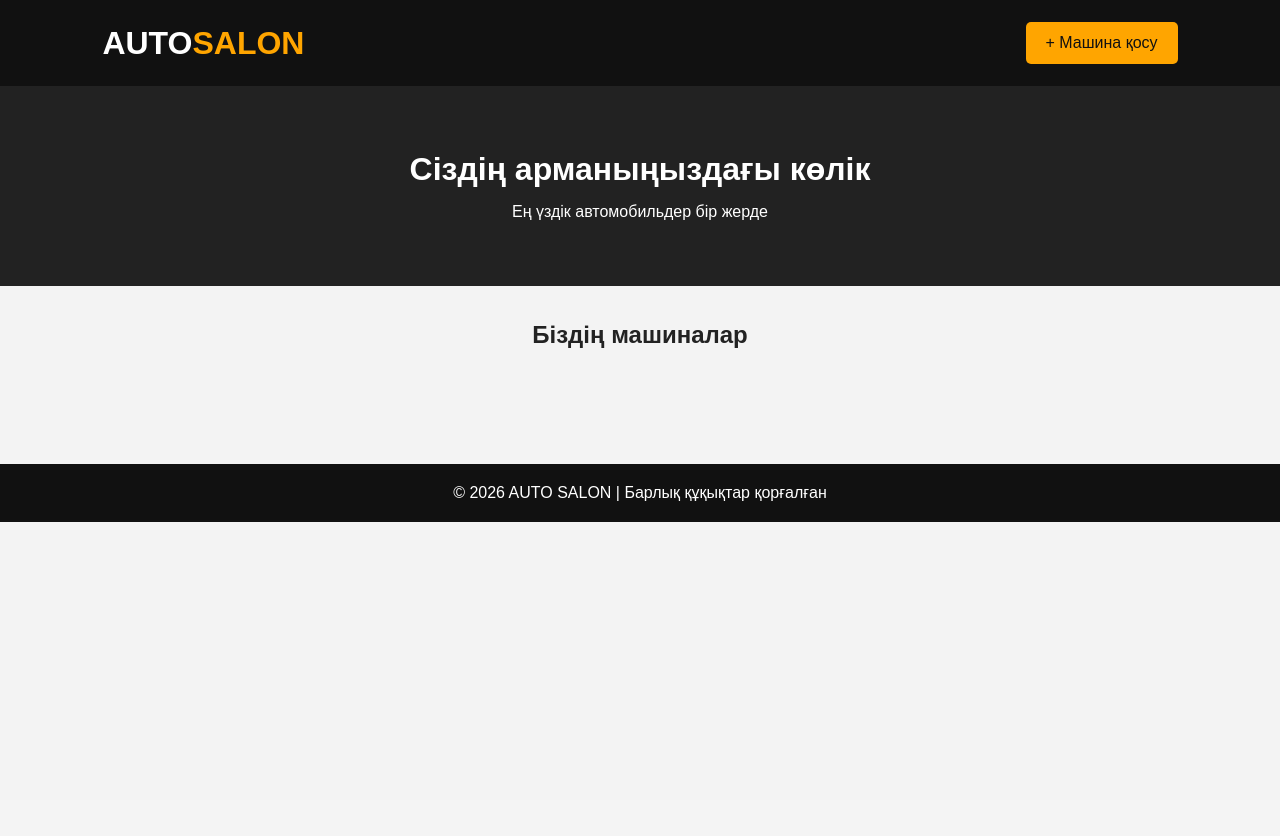
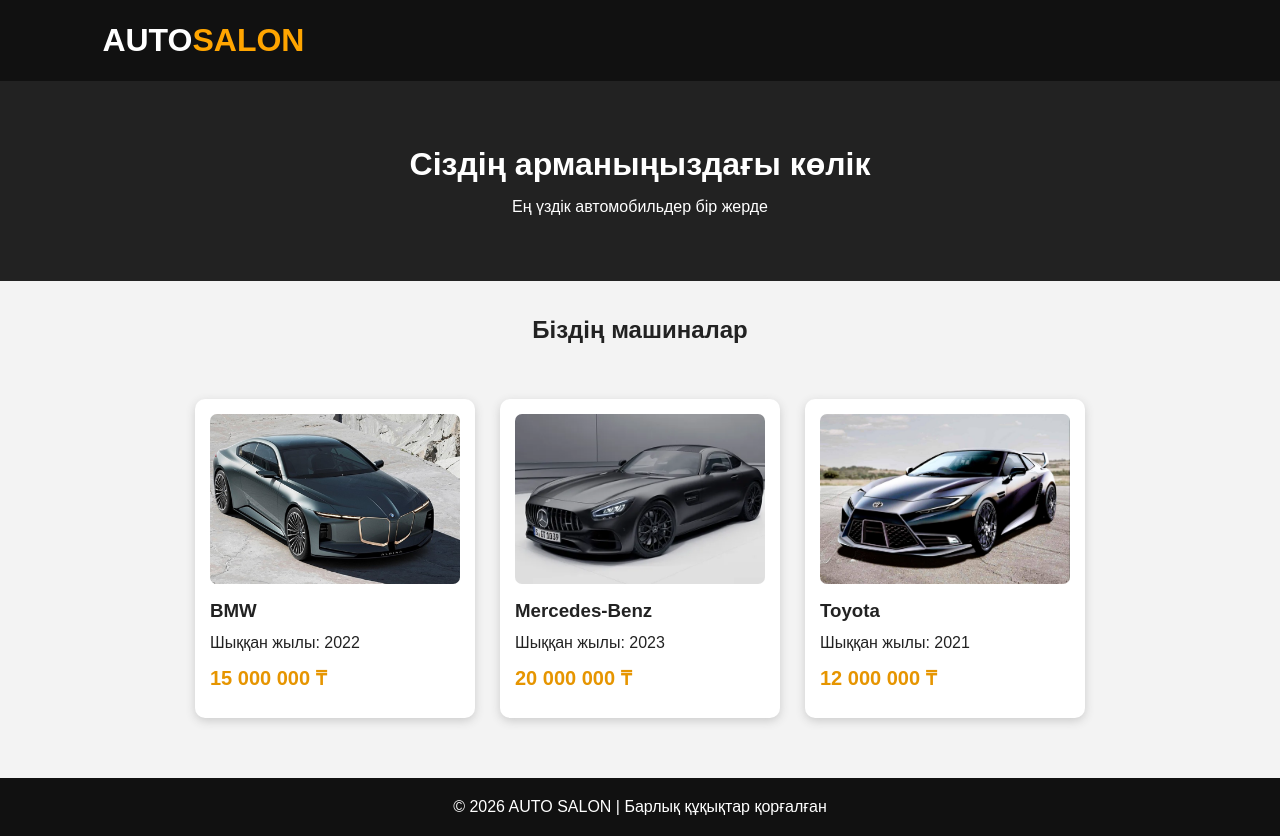
Before and after one commit to umirzakansarbibi-jpg/ghgh, a PHP site: page / in a window 1280 px wide. Before the commit the page ends 522 px from the top, so only its background shows below. Run offline with PHP 8.4, Linux system fonts and the light colour scheme; data that the repository does not hold is empty.

Commit message:
Add files via upload

```diff
--- a/auto_salon/index.php
+++ b/auto_salon/index.php
@@ -1,13 +1,9 @@
-<?php
-include 'db.php';
-
-$result = $conn->query("SELECT * FROM cars ORDER BY id DESC");
-?>
 
 <!DOCTYPE html>
 <html lang="kk">
 <head>
     <meta charset="UTF-8">
+    <meta name="viewport" content="width=device-width, initial-scale=1.0">
     <title>Auto Salon</title>
     <link rel="stylesheet" href="css/style.css">
 </head>
@@ -15,7 +11,6 @@ $result = $conn->query("SELECT * FROM cars ORDER BY id DESC");
 
 <header>
     <h1>AUTO<span>SALON</span></h1>
-    <a href="add.php" class="btn">+ Машина қосу</a>
 </header>
 
 <section class="hero">
@@ -27,29 +22,26 @@ $result = $conn->query("SELECT * FROM cars ORDER BY id DESC");
 
 <div class="cars">
 
-<?php while($car = $result->fetch_assoc()) { ?>
+    <div class="card">
+        <img src="images/bmw.jpg" alt="BMW">
+        <h3>BMW</h3>
+        <p>Шыққан жылы: 2022</p>
+        <h4>15 000 000 ₸</h4>
+    </div>
 
-<div class="card">
+    <div class="card">
+        <img src="images/mercedes.jpg" alt="Mercedes">
+        <h3>Mercedes-Benz</h3>
+        <p>Шыққан жылы: 2023</p>
+        <h4>20 000 000 ₸</h4>
+    </div>
 
-    <img src="images/<?php echo htmlspecialchars($car['image']); ?>">
-
-    <h3><?php echo htmlspecialchars($car['name']); ?></h3>
-
-    <p>Шыққан жылы: <?php echo $car['year']; ?></p>
-
-    <h4>
-        <?php echo number_format($car['price'], 0, '', ' '); ?> ₸
-    </h4>
-
-    <a class="delete"
-       href="delete.php?id=<?php echo $car['id']; ?>"
-       onclick="return confirm('Машинаны өшіресіз бе?')">
-       Өшіру
-    </a>
-
-</div>
-
-<?php } ?>
+    <div class="card">
+        <img src="images/toyota.jpg" alt="Toyota">
+        <h3>Toyota</h3>
+        <p>Шыққан жылы: 2021</p>
+        <h4>12 000 000 ₸</h4>
+    </div>
 
 </div>
 
```
